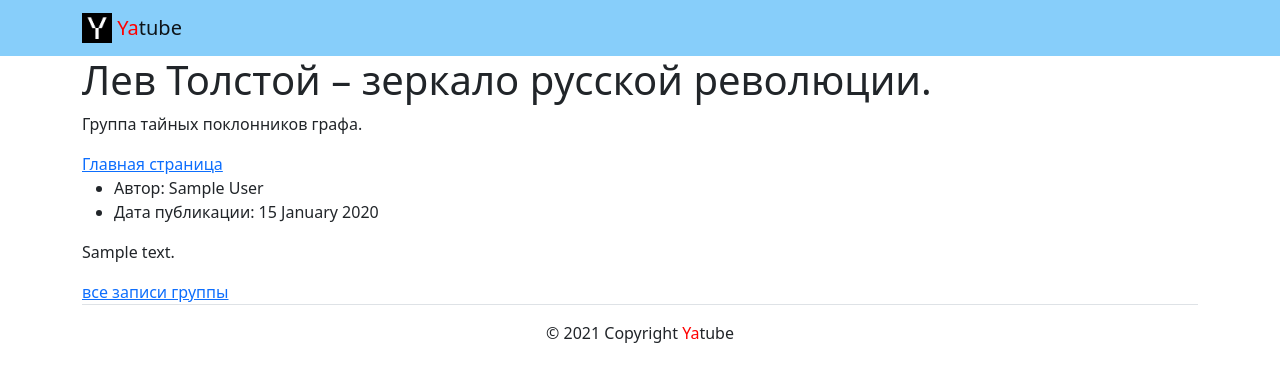
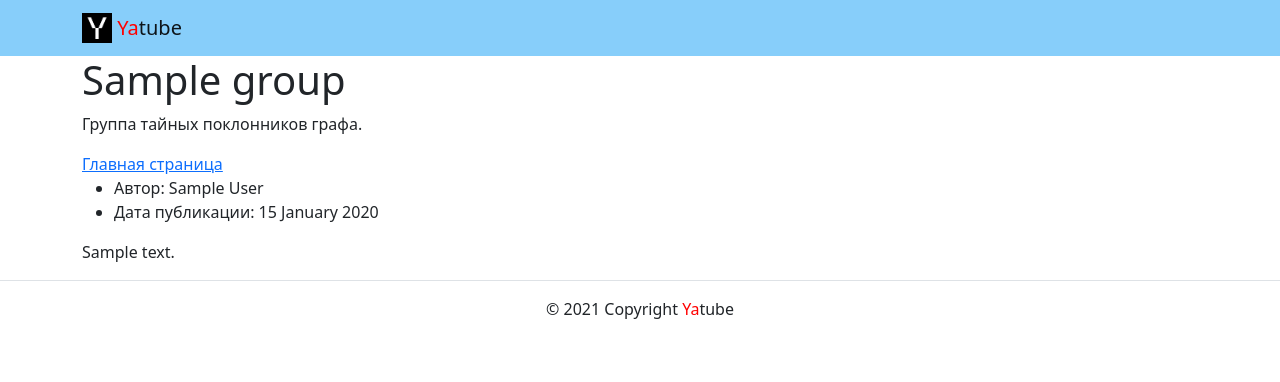
Before and after one commit to Eltimccc/hw03_forms-master, a Django app: a page that uses yatube/templates/posts/group_list.html in a window 1280 px wide. Shown: the top 382 px of the page. Run offline with Django 3.2, Linux system fonts and the light colour scheme; tables that the repository leaves empty hold one stand-in row (values such as "Sample post"); some libraries are stand-ins or nearby versions.

Commit message:
Третья правки

```diff
--- a/yatube/posts/models.py
+++ b/yatube/posts/models.py
@@ -21,7 +21,7 @@ class Post(models.Model):
         related_name='posts')
 
     class Meta:
-        ordering = [('-pub_date')]
+        ordering = ('-pub_date',)
 
 
 class Group(models.Model):
--- a/yatube/posts/urls.py
+++ b/yatube/posts/urls.py
@@ -1,5 +1,6 @@
 # posts/urls.py
 from django.urls import path
+
 from . import views
 
 
--- a/yatube/posts/views.py
+++ b/yatube/posts/views.py
@@ -1,4 +1,5 @@
 from django.shortcuts import render, get_object_or_404
+
 from .models import Post, Group
 
 
@@ -12,7 +13,7 @@ def index(request):
 
 def group_posts(request, slug):
     group = get_object_or_404(Group, slug=slug)
-    posts = Post.objects.filter(group=group)[:10]
+    posts = Post.objects.all()[:10]
     context = {
         'group': group,
         'posts': posts,
--- a/yatube/templates/posts/group_list.html
+++ b/yatube/templates/posts/group_list.html
@@ -1,10 +1,10 @@
 <!DOCTYPE html> <!-- Используется html 5 версии -->
 {% extends 'base.html' %}
 {% block title %}
-Лев Толстой – зеркало русской революции.
+Записи сообщества {{ group.title }}.
 {% endblock %}
 {% block content %}
-  <h1> Лев Толстой – зеркало русской революции. </h1>
+  <h1> {{ group.title }} </h1>
     <p>Группа тайных поклонников графа.</p>
   <body>
     <!-- класс py-5 создает отступы сверху и снизу блока -->
@@ -20,14 +20,7 @@
     </li>
   </ul>
   <p>{{ post.text|linebreaks }}</p>
-  <a href=" ">все записи группы</a>
-
   {% if not forloop.last %}<hr>{% endif %}
   {% endfor %}
-    <main>
-        {% if post.group %}
-        <a href="{% url 'posts:group_list' post.group.slug %}">все записи группы a</a>
-        {% endif %}
-      </div>
   </body>
   {% endblock %}
```
Also changed, not shown: yatube/templates/posts/index.html (+6 -8 lines).
